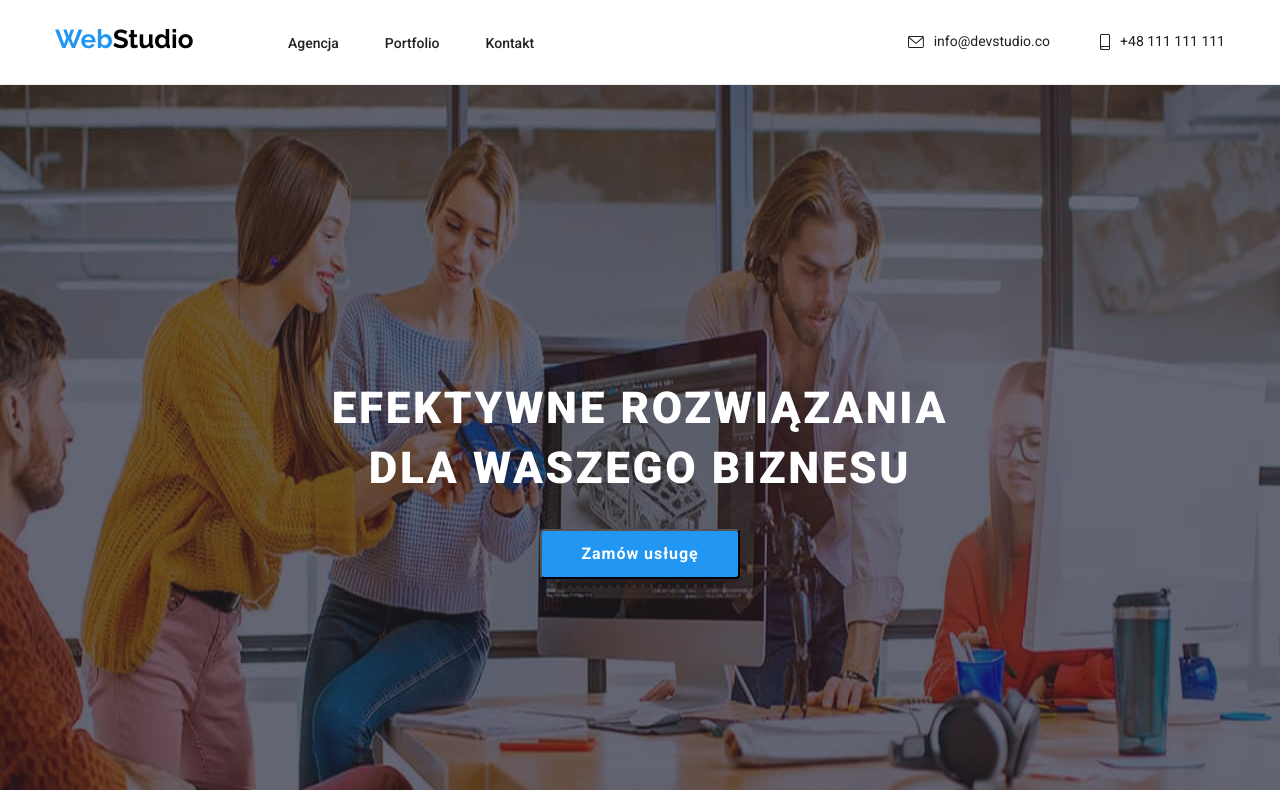
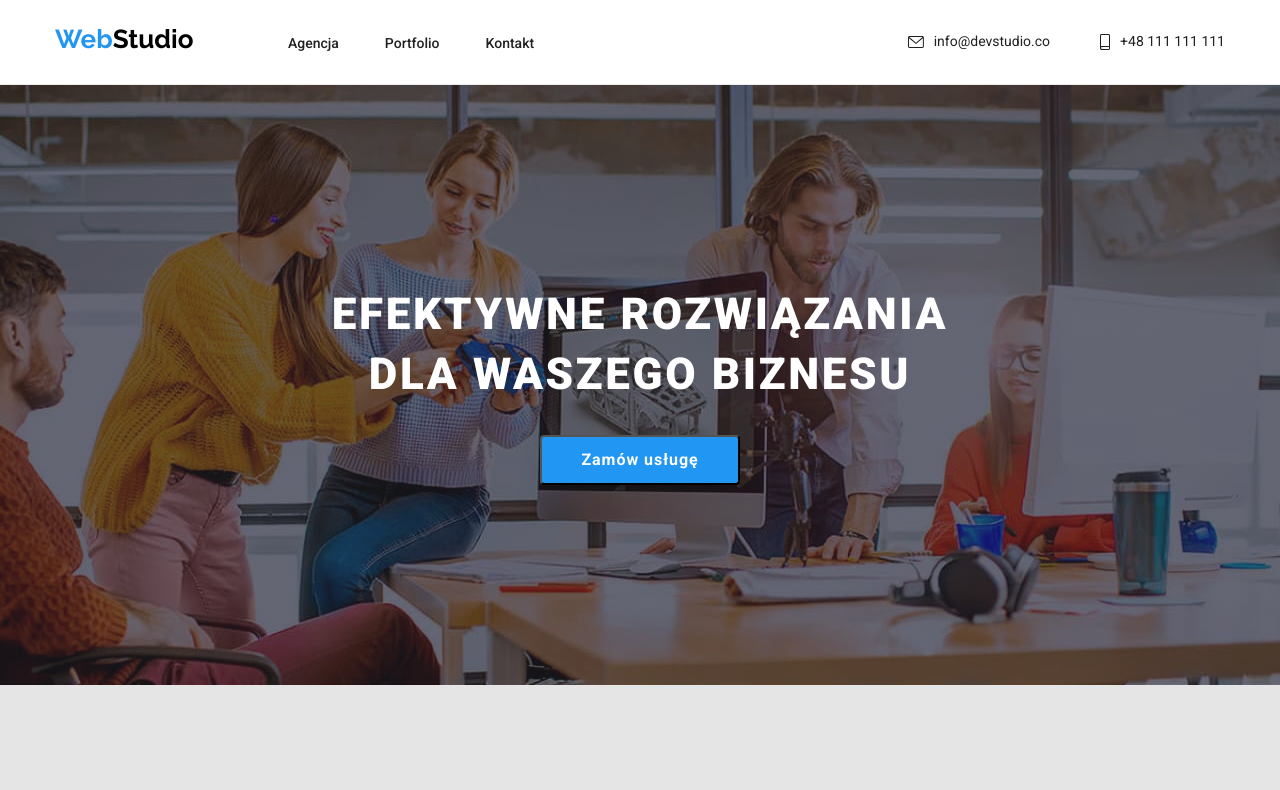
Before and after one commit to PaulinaStachPluskowska/goit-markup-hw-04, a plain HTML site: page index.html in a window 1280 px wide. Shown: the top 790 px of the page. Drawn offline with nearby package versions, Linux system fonts and the light colour scheme.

Commit message:
Update styles.css
-padding in .main-wrapper changed

```diff
--- a/css/styles.css
+++ b/css/styles.css
@@ -188,7 +188,6 @@ body {
   /* flex-direction: column; */
 
   background: var(--background-dark);
-  /* max-width: 1600px; */
   background-image: linear-gradient(var(--background-gradient-first), var(--background-gradient-first)), url(../images/backgroundimg.jpg);
 
   background-size: 1600px 100%;
@@ -196,8 +195,8 @@ body {
   background-repeat: no-repeat;
   /* background-attachment: local; */
 
-  /* padding-left: 0px;
-  padding-right: 0px; */
+  padding-top: 0px;
+  padding-bottom: 0px;
 }
 
 .main-title {
```
